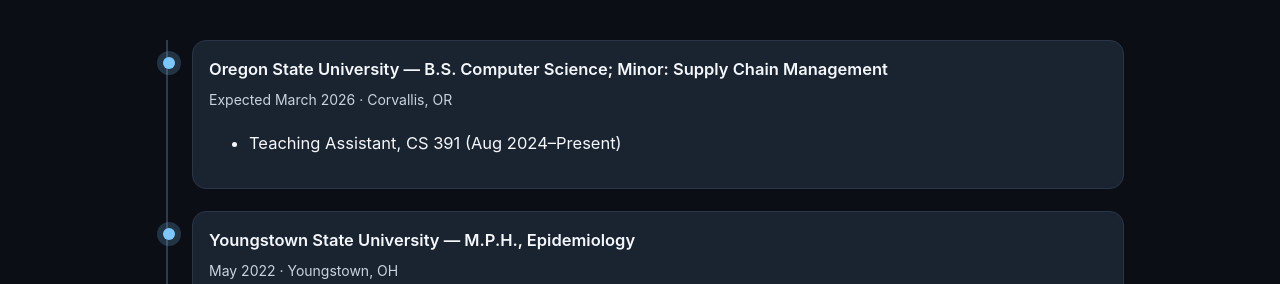
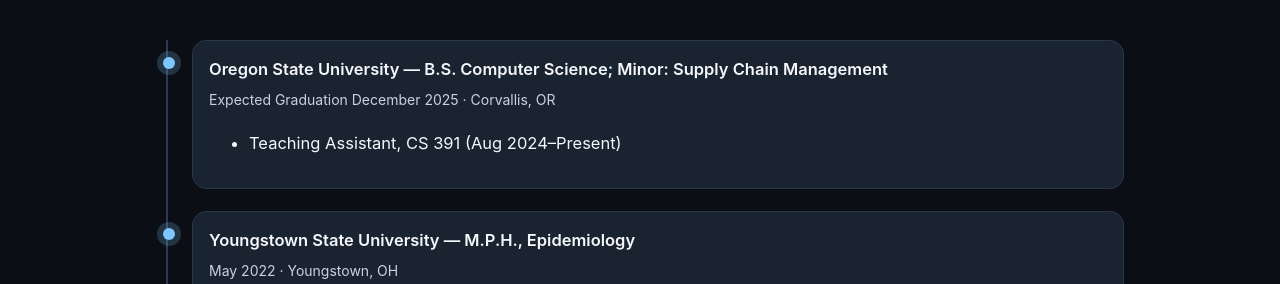
Before and after one commit to aaadil777/aaadil777.github.io, a Jekyll site: the page built from index.md, in a window 1280 px wide and 900 px high, scrolled down 5713 px. Shown: the part 169-453 px from the top of the window. Built offline with Jekyll 4.4.1, drawn with Linux system fonts in a browser that asks for light colours.

Commit message:
Updated graduation date.

```diff
--- a/_data/education.yml
+++ b/_data/education.yml
@@ -1,7 +1,7 @@
 - school: Oregon State University
   degree: "B.S. Computer Science; Minor: Supply Chain Management"
   location: Corvallis, OR
-  dates: "Expected March 2026"
+  dates: "Expected Graduation December 2025"
   notes:
     "Teaching Assistant, CS 391 (Aug 2024–Present)"
 
```
